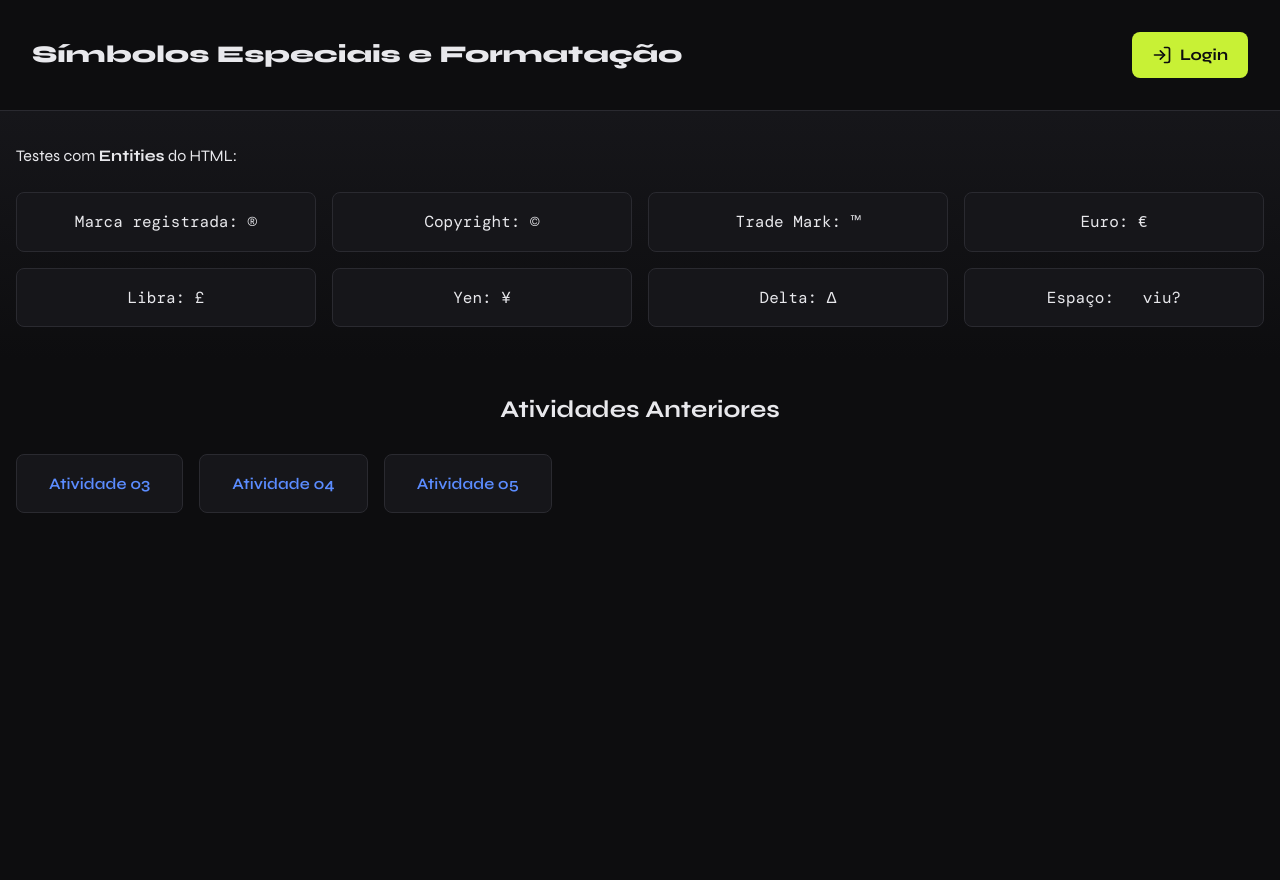
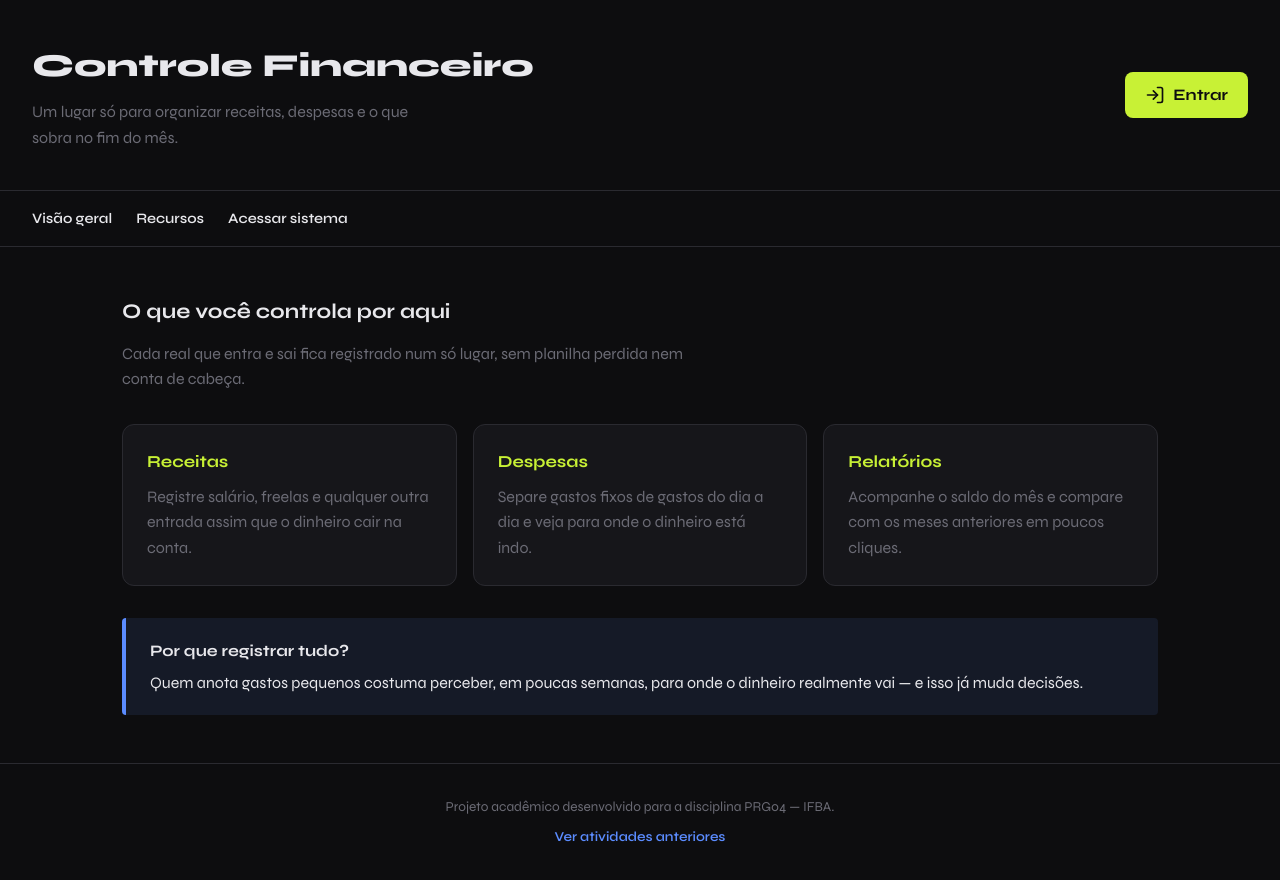
Before and after one commit to The-Kryz/prg04pauloeverton, a plain HTML site: page Atividades PRGP04/index.html in a window 1280 px wide. Before the commit the page ends 800 px from the top, so only its background shows below. Drawn offline with nearby package versions, Linux system fonts and the light colour scheme.

Commit message:
Refatoração do projeto & atividade da aula 07

```diff
--- /dev/null
+++ b/Atividades PRGP04/assets/css/index-old.css
@@ -0,0 +1,116 @@
+/* =========================================
+   1. ESTILOS BASE (MOBILE FIRST)
+========================================= */
+header {
+    padding: 1.5rem 1rem;
+    border-bottom: 1px solid var(--border);
+    display: flex;
+    flex-direction: column; /* Empilhado no telemóvel */
+    justify-content: center;
+    align-items: center;
+    gap: 1.5rem;
+    text-align: center;
+}
+
+h1 {
+    font-weight: 800;
+    font-size: 1.2rem;
+}
+
+.section-entities {
+    padding: 2rem 1rem;
+    background: linear-gradient(to bottom, var(--surface), var(--bg));
+}
+
+.entities-grid {
+    display: flex;
+    flex-direction: column; /* Substituído Grid por Flexbox */
+    gap: 1rem;
+    margin-top: 1.5rem;
+}
+
+.entities-grid span {
+    background: var(--surface);
+    border: 1px solid var(--border);
+    padding: 1rem;
+    border-radius: 8px;
+    text-align: center;
+    font-family: 'DM Mono', monospace;
+    width: 100%;
+}
+
+.nav-links {
+    padding: 2rem 1rem;
+}
+
+.nav-links h2 {
+    margin-bottom: 1.5rem;
+    text-align: center;
+}
+
+.links-container {
+    display: flex;
+    flex-direction: column;
+    gap: 1rem;
+}
+
+.links-container a {
+    background: var(--surface);
+    border: 1px solid var(--border);
+    color: var(--accent-dim);
+    padding: 1rem;
+    border-radius: 8px;
+    text-decoration: none;
+    font-weight: 600;
+    text-align: center;
+    transition: 0.2s;
+}
+
+/* =========================================
+   2. MEDIA QUERY - TABLET (min-width: 768px)
+========================================= */
+@media (min-width: 768px) {
+    header {
+        flex-direction: row;
+        justify-content: space-between;
+        padding: 2rem;
+        text-align: left;
+    }
+
+    h1 { font-size: 1.5rem; }
+
+    .entities-grid {
+        flex-direction: row;
+        flex-wrap: wrap;
+    }
+
+    .entities-grid span {
+        flex: 1 1 calc(50% - 1rem); /* 2 colunas */
+    }
+
+    .links-container {
+        flex-direction: row;
+    }
+
+    .links-container a {
+        flex: 1;
+    }
+}
+
+/* =========================================
+   3. MEDIA QUERY - DESKTOP (min-width: 1024px)
+========================================= */
+@media (min-width: 1024px) {
+    .entities-grid span {
+        flex: 1 1 calc(25% - 1.5rem); /* 4 colunas */
+    }
+
+    .links-container {
+        justify-content: flex-start;
+    }
+
+    .links-container a {
+        flex: none;
+        padding: 1rem 2rem;
+    }
+}
--- a/Atividades PRGP04/assets/css/index.css
+++ b/Atividades PRGP04/assets/css/index.css
@@ -1,116 +1,151 @@
 /* =========================================
    1. ESTILOS BASE (MOBILE FIRST)
 ========================================= */
-header {
-    padding: 1.5rem 1rem;
+.home-header {
+    padding: 2rem 1.5rem;
     border-bottom: 1px solid var(--border);
     display: flex;
-    flex-direction: column; /* Empilhado no telemóvel */
-    justify-content: center;
-    align-items: center;
+    flex-direction: column;
+    align-items: flex-start;
     gap: 1.5rem;
-    text-align: center;
 }
 
-h1 {
+.home-brand h1 {
     font-weight: 800;
-    font-size: 1.2rem;
+    font-size: 1.6rem;
+    margin-bottom: 0.5rem;
 }
 
-.section-entities {
-    padding: 2rem 1rem;
-    background: linear-gradient(to bottom, var(--surface), var(--bg));
+.home-brand p {
+    color: var(--muted);
+    max-width: 40ch;
 }
 
-.entities-grid {
+.home-nav {
     display: flex;
-    flex-direction: column; /* Substituído Grid por Flexbox */
-    gap: 1rem;
-    margin-top: 1.5rem;
+    flex-wrap: wrap;
+    gap: 1.5rem;
+    padding: 1rem 1.5rem;
+    border-bottom: 1px solid var(--border);
 }
 
-.entities-grid span {
-    background: var(--surface);
-    border: 1px solid var(--border);
-    padding: 1rem;
-    border-radius: 8px;
-    text-align: center;
-    font-family: 'DM Mono', monospace;
-    width: 100%;
+.home-nav a {
+    color: var(--text);
+    text-decoration: none;
+    font-weight: 600;
+    font-size: 0.9rem;
 }
 
-.nav-links {
-    padding: 2rem 1rem;
+.home-nav a:hover {
+    color: var(--accent);
 }
 
-.nav-links h2 {
-    margin-bottom: 1.5rem;
-    text-align: center;
+main {
+    display: block;
+    padding: 2.5rem 1.5rem;
+    max-width: 1100px;
+    margin: 0 auto;
 }
 
-.links-container {
+.home-section h2 {
+    font-size: 1.3rem;
+    margin-bottom: 0.75rem;
+}
+
+.home-section > p {
+    color: var(--muted);
+    max-width: 60ch;
+    margin-bottom: 2rem;
+}
+
+.cards-grid {
     display: flex;
     flex-direction: column;
     gap: 1rem;
 }
 
-.links-container a {
+.card {
     background: var(--surface);
     border: 1px solid var(--border);
+    border-radius: 12px;
+    padding: 1.5rem;
+}
+
+.card h3 {
+    color: var(--accent);
+    margin-bottom: 0.5rem;
+    font-size: 1.05rem;
+}
+
+.card p {
+    color: var(--muted);
+}
+
+.home-tip {
+    margin-top: 2rem;
+    padding: 1.25rem 1.5rem;
+    background: rgba(91, 140, 255, 0.1);
+    border-left: 4px solid var(--accent-dim);
+    border-radius: 4px;
+}
+
+.home-tip h3 {
+    font-size: 1rem;
+    margin-bottom: 0.4rem;
+}
+
+.home-tip p {
+    color: var(--text);
+}
+
+.home-footer {
+    padding: 2rem 1.5rem;
+    border-top: 1px solid var(--border);
+    text-align: center;
+    color: var(--muted);
+    font-size: 0.85rem;
+}
+
+.home-footer a {
+    display: inline-block;
+    margin-top: 0.5rem;
     color: var(--accent-dim);
-    padding: 1rem;
-    border-radius: 8px;
     text-decoration: none;
     font-weight: 600;
-    text-align: center;
-    transition: 0.2s;
+}
+
+.home-footer a:hover {
+    text-decoration: underline;
 }
 
 /* =========================================
    2. MEDIA QUERY - TABLET (min-width: 768px)
 ========================================= */
 @media (min-width: 768px) {
-    header {
+    .home-header {
         flex-direction: row;
         justify-content: space-between;
-        padding: 2rem;
-        text-align: left;
+        align-items: center;
+        padding: 2.5rem 2rem;
     }
 
-    h1 { font-size: 1.5rem; }
-
-    .entities-grid {
-        flex-direction: row;
-        flex-wrap: wrap;
+    .home-brand h1 {
+        font-size: 2rem;
     }
 
-    .entities-grid span {
-        flex: 1 1 calc(50% - 1rem); /* 2 colunas */
+    .home-nav {
+        padding: 1rem 2rem;
     }
 
-    .links-container {
+    main {
+        padding: 3rem 2rem;
+    }
+
+    .cards-grid {
         flex-direction: row;
     }
 
-    .links-container a {
+    .card {
         flex: 1;
     }
 }
-
-/* =========================================
-   3. MEDIA QUERY - DESKTOP (min-width: 1024px)
-========================================= */
-@media (min-width: 1024px) {
-    .entities-grid span {
-        flex: 1 1 calc(25% - 1.5rem); /* 4 colunas */
-    }
-
-    .links-container {
-        justify-content: flex-start;
-    }
-
-    .links-container a {
-        flex: none;
-        padding: 1rem 2rem;
-    }
-}
--- a/Atividades PRGP04/index.html
+++ b/Atividades PRGP04/index.html
@@ -4,42 +4,58 @@
     <meta charset="UTF-8">
     <meta name="viewport" content="width=device-width, initial-scale=1.0">
     <link rel="icon" href="assets/icons/favicon.ico" type="image/x-icon">
-    <title>PRG04 - Home</title>
+    <title>Controle Financeiro - PRG04</title>
     <link rel="stylesheet" href="assets/css/global.css">
     <link rel="stylesheet" href="assets/css/index.css">
 </head>
 <body>
-    <header>
-        <h1>Símbolos Especiais e Formatação</h1>
+    <header class="home-header">
+        <div class="home-brand">
+            <h1>Controle Financeiro</h1>
+            <p>Um lugar só para organizar receitas, despesas e o que sobra no fim do mês.</p>
+        </div>
         <a href="login.html" class="btn-primary">
             <svg xmlns="http://www.w3.org/2000/svg" width="20" height="20" viewBox="0 0 24 24" fill="none" stroke="currentColor" stroke-width="2" stroke-linecap="round" stroke-linejoin="round"><path d="M15 3h4a2 2 0 0 1 2 2v14a2 2 0 0 1-2 2h-4"/><polyline points="10 17 15 12 10 7"/><line x1="15" y1="12" x2="3" y2="12"/></svg>
-            Login
+            Entrar
         </a>
     </header>
 
+    <nav class="home-nav">
+        <a href="#visao-geral">Visão geral</a>
+        <a href="#recursos">Recursos</a>
+        <a href="login.html">Acessar sistema</a>
+    </nav>
+
     <main>
-        <section class="section-entities">
-            <p>Testes com <strong>Entities</strong> do HTML:</p>
-            <div class="entities-grid">
-                <span>Marca registrada: &reg;</span>
-                <span>Copyright: &copy;</span>
-                <span>Trade Mark: &trade;</span>
-                <span>Euro: &euro;</span>
-                <span>Libra: &pound;</span>
-                <span>Yen: &yen;</span>
-                <span>Delta: &Delta;</span>
-                <span>Espaço:&nbsp;&nbsp;&nbsp;viu?</span>
+        <section id="visao-geral" class="home-section">
+            <h2>O que você controla por aqui</h2>
+            <p>Cada real que entra e sai fica registrado num só lugar, sem planilha perdida nem conta de cabeça.</p>
+
+            <div class="cards-grid" id="recursos">
+                <article class="card">
+                    <h3>Receitas</h3>
+                    <p>Registre salário, freelas e qualquer outra entrada assim que o dinheiro cair na conta.</p>
+                </article>
+                <article class="card">
+                    <h3>Despesas</h3>
+                    <p>Separe gastos fixos de gastos do dia a dia e veja para onde o dinheiro está indo.</p>
+                </article>
+                <article class="card">
+                    <h3>Relatórios</h3>
+                    <p>Acompanhe o saldo do mês e compare com os meses anteriores em poucos cliques.</p>
+                </article>
             </div>
         </section>
 
-        <nav class="nav-links">
-            <h2>Atividades Anteriores</h2>
-            <div class="links-container">
-                <a href="atividade-3.html" target="_blank">Atividade 03</a>
-                <a href="atividade-4.html" target="_blank">Atividade 04</a>
-                <a href="atividade-5.html" target="_blank">Atividade 05</a>
-            </div>
-        </nav>
+        <aside class="home-tip">
+            <h3>Por que registrar tudo?</h3>
+            <p>Quem anota gastos pequenos costuma perceber, em poucas semanas, para onde o dinheiro realmente vai — e isso já muda decisões.</p>
+        </aside>
     </main>
+
+    <footer class="home-footer">
+        <p>Projeto acadêmico desenvolvido para a disciplina PRG04 — IFBA.</p>
+        <a href="index-old.html">Ver atividades anteriores</a>
+    </footer>
 </body>
 </html>
```
Also changed, not shown: Atividades PRGP04/atividade-3.html (+1 -1 lines), Atividades PRGP04/atividade-4.html (+1 -1 lines), Atividades PRGP04/atividade-5.html (+1 -1 lines), Atividades PRGP04/index-old.html (added, +46 -0 lines).
